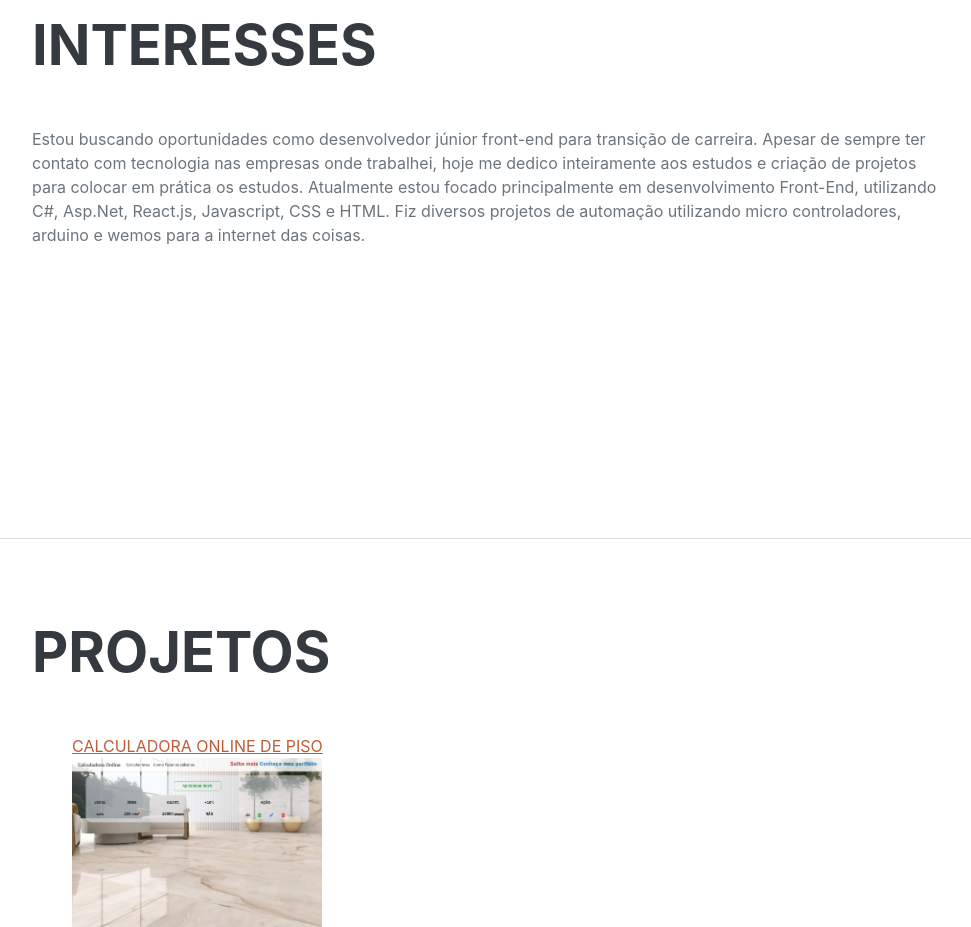
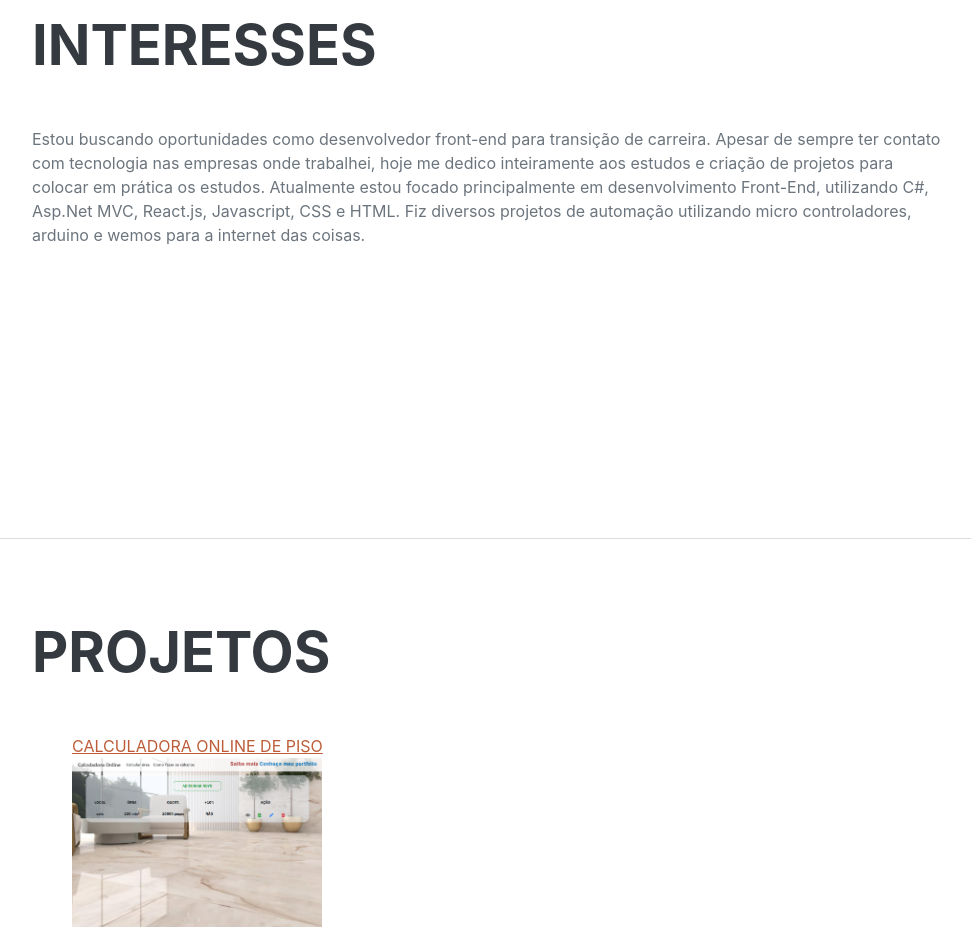
Before and after one commit to luizmarcelolm/Portfolio, a plain HTML site: page index.html in a window 1280 px wide. Shown: the part 4180-5107 px from the top of the page, without its empty margins (288-1259 px from the left). Drawn offline with nearby package versions, Linux system fonts and the light colour scheme; a web font is replaced by a local one.

Commit message:
alteração

```diff
--- a/index.html
+++ b/index.html
@@ -183,9 +183,9 @@
         <section class="resume-section" id="interests">
             <div class="resume-section-content">
                 <h2 class="mb-5">Interesses</h2>
-                <p>Estou buscando oportunidades como desenvolvedor júnior front-end para transição de carreira. Apesar de sempre ter contato com
+                <p>Estou buscando oportunidades como desenvolvedor front-end para transição de carreira. Apesar de sempre ter contato com
                      tecnologia nas empresas onde trabalhei, hoje me dedico inteiramente aos estudos e criação de projetos para colocar em prática os estudos.
-                     Atualmente estou focado principalmente em desenvolvimento Front-End, utilizando C#, Asp.Net, React.js, Javascript, CSS e HTML. Fiz diversos projetos
+                     Atualmente estou focado principalmente em desenvolvimento Front-End, utilizando C#, Asp.Net MVC, React.js, Javascript, CSS e HTML. Fiz diversos projetos
                      de automação utilizando micro controladores,
                     arduino e wemos para a internet das coisas.
                 </p>
```
